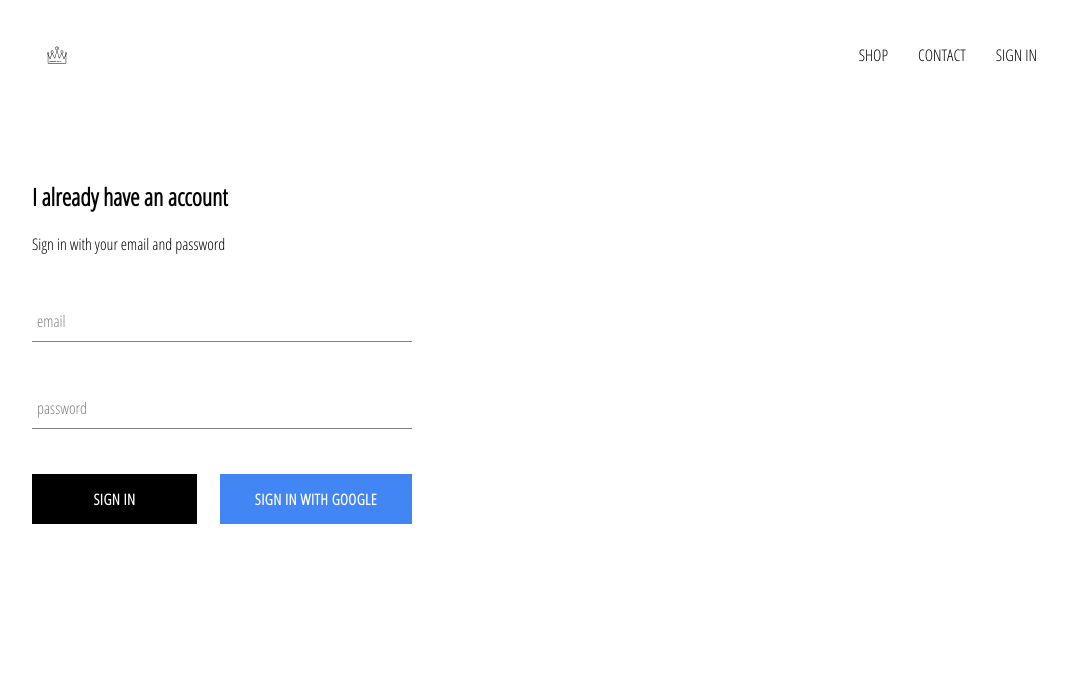
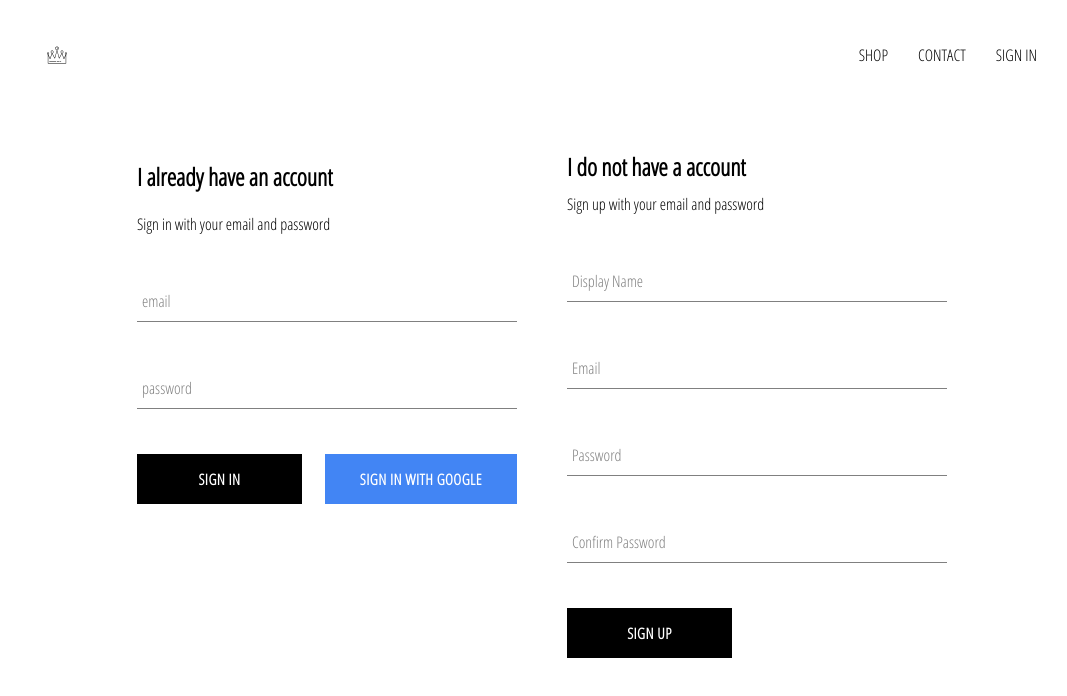
Before and after one commit to AshishDhase/ecommerce-react, a React (Create React App) app: page /signin in a window 1280 px wide. Shown: the top 696 px of the page, without its empty margins (98-1165 px from the left). Built offline with nearby package versions, Linux system fonts and the light colour scheme; no server answers.

Commit message:
implemented firebase utils, included ability to store authenticated users in firebase db.

```diff
--- a/src/App.js
+++ b/src/App.js
@@ -7,7 +7,7 @@ import HomePage from './pages/homepage/homepage.component';
 import ShopPage from './pages/shop/shop.component';
 import SignInAndSignUpPage from './pages/sign-in-and-sign-up/sign-in-and-sign-up.component';
 import Header from './components/header/header.component';
-import { auth } from './firebase/firebase.utils';
+import { auth, createUserProfileDocument } from './firebase/firebase.utils';
 
 class App extends React.Component {
 
@@ -22,9 +22,23 @@ class App extends React.Component {
   unsubscribeFromAuth = null;
 
   componentDidMount() {
-    auth.onAuthStateChanged( user => {
-      this.setState ( { currentUser: user });
-      console.log(user);
+    this.unsubscribeFromAuth = auth.onAuthStateChanged(async userAuth => {
+      if(userAuth){
+        const userRef = await createUserProfileDocument(userAuth);
+
+        userRef.onSnapshot( snapshot => {
+          this.setState({
+            currentUser: {
+              id: snapshot.id,
+              ...snapshot.data()
+            }
+
+
+          });
+        });
+      }
+
+      this.setState({currentUser: userAuth});
     })
   }
 
--- /dev/null
+++ b/src/components/sign-up/sign-up.component.jsx
@@ -0,0 +1,97 @@
+import React from 'react';
+
+import FormInput from '../form-input/form-input.component';
+import CustomButton from '../custom-button/custom-button.component';
+
+import { auth, createUserProfileDocument } from '../../firebase/firebase.utils';
+
+import './sign-up.styles.scss';
+
+class SignUp extends React.Component {
+    constructor() {
+        super();
+        this.state = {
+            displayName: '',
+            email: '',
+            password: '',
+            confirmPassword: ''
+        }
+    }
+
+    handleChange = event => {
+        const {name, value} = event.target;
+        this.setState({[name]: value });
+    }
+
+    handleSubmit = async event => {
+        event.preventDefault();
+
+        const { displayName, email, password, confirmPassword} = this.state;
+
+        if(password !== confirmPassword) {
+            alert(`password don't match`);
+            return;
+        }
+
+        try {
+            const {user} = await auth.createUserWithEmailAndPassword(email, password);
+            await createUserProfileDocument(user, {displayName});
+
+            this.setState ({
+                displayName: '',
+                email: '',
+                password: '',
+                confirmPassword: ''
+            });
+        }catch(error){
+            console.log(error);
+        }
+    }
+
+    render() {
+        const { displayName, email, password, confirmPassword} = this.state;
+        return(
+            <div className='sign-up'>
+                <h2 className='title'>I do not have a account</h2>
+                <span>Sign up with your email and password</span>
+                <form className='sign-up-form' onSubmit={this.handleSubmit}>
+                    <FormInput
+                        type='text'
+                        name='displayName'
+                        value={displayName}
+                        onChange = {this.handleChange}
+                        label='Display Name'
+                        required
+                    />
+                    <FormInput
+                        type='email'
+                        name='email'
+                        value={email}
+                        onChange = {this.handleChange}
+                        label='Email'
+                        required
+                    />
+                    <FormInput
+                        type='password'
+                        name='password'
+                        value={password}
+                        onChange = {this.handleChange}
+                        label='Password'
+                        required
+                    />
+                    <FormInput
+                        type='password'
+                        name='confirmPassword'
+                        value={confirmPassword}
+                        onChange = {this.handleChange}
+                        label='Confirm Password'
+                        required
+                    />
+                    <CustomButton type ='submit'> SIGN UP</CustomButton>
+                </form>
+            </div>
+        )
+    }
+}
+
+export default SignUp;
--- /dev/null
+++ b/src/components/sign-up/sign-up.styles.scss
@@ -0,0 +1,9 @@
+.sign-up {
+    display: flex;
+    flex-direction: column;
+    width: 380px;
+
+    .title {
+        margin: 10px 0;
+    }
+}
--- a/src/firebase/firebase.utils.js
+++ b/src/firebase/firebase.utils.js
@@ -12,13 +12,39 @@ const config = {
   appId: "1:612810192153:web:e108118ced93627f060188"
 };
 
+export const createUserProfileDocument = async (userAuth, additionalData) => {
+  if (!userAuth) return;
+
+  const userRef = firestore.doc(`users/${userAuth.uid}`);
+
+  const snapShot = await userRef.get();
+
+  if (!snapShot.exists) {
+    const { displayName, email } = userAuth;
+    const createdAt = new Date();
+
+    try {
+      await userRef.set({
+        displayName,
+        email,
+        createdAt,
+        ...additionalData
+      })
+    } catch (error) {
+      console.log('error creating user', error.message);
+    }
+  }
+
+  return userRef;
+}
+
 firebase.initializeApp(config);
 
 export const auth = firebase.auth();
 export const firestore = firebase.firestore();
 
 const provider = new firebase.auth.GoogleAuthProvider();
-  provider.setCustomParameters({prompt: 'select_account' });
+provider.setCustomParameters({ prompt: 'select_account' });
 export const signInWithGoogle = () => auth.signInWithPopup(provider);
 
 export default firebase;
--- a/src/pages/sign-in-and-sign-up/sign-in-and-sign-up.component.jsx
+++ b/src/pages/sign-in-and-sign-up/sign-in-and-sign-up.component.jsx
@@ -1,12 +1,14 @@
 import React from 'react';
 
 import SignIn from '../../components/sign-in/sign-in.component';
+import SignUp from '../../components/sign-up/sign-up.component';
 
 import './sign-in-and-sign-up.styles.scss';
 
 const SignInAndSignUpPage = () => (
     <div className='sign-in-and-sign-up'>
         <SignIn />
+        <SignUp />
     </div>
 )
 
--- a/src/pages/sign-in-and-sign-up/sign-in-and-sign-up.styles.scss
+++ b/src/pages/sign-in-and-sign-up/sign-in-and-sign-up.styles.scss
@@ -1,5 +1,7 @@
 .sign-in-and-sign-up{
-    margin-top: 50px;
-    margin-left : 50px;
+    margin: 30px auto;
     padding: 20px;
+    width: 850px;
+    display: flex;
+    justify-content: space-between;
 }
```
Lines whose indentation alone changed are shown as unchanged.
